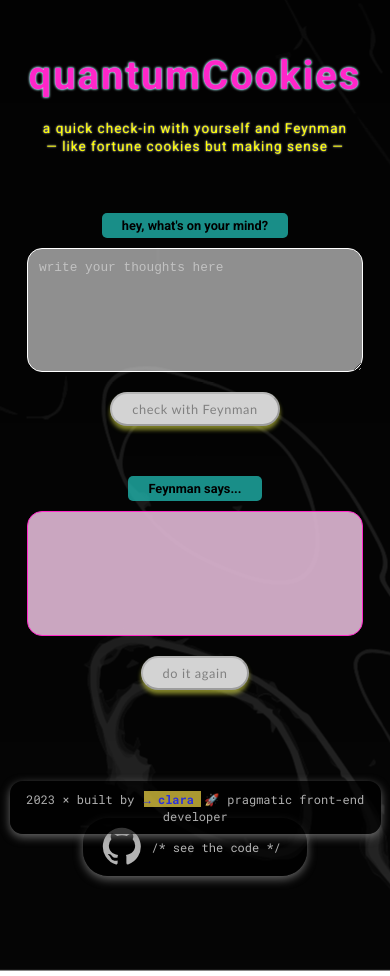
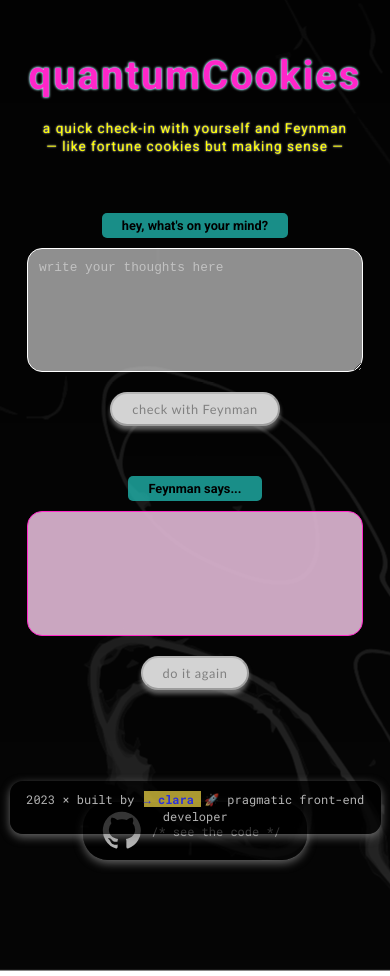
Before and after one commit to clasei/quantum-cookies, an Angular app: page / in a window 390 px wide. Built offline with nearby package versions, Linux system fonts and the light colour scheme.

Commit message:
buttons + footer style updated

```diff
--- a/src/app/components/code-link/code-link.component.scss
+++ b/src/app/components/code-link/code-link.component.scss
@@ -55,7 +55,7 @@
 @media only screen and (max-width: 600px) {
     #code-link-container {
         padding: 0.5rem;
-        margin-top: 5rem;
+        margin-top: 4rem;
         margin-bottom: 0rem;
     }
 }
--- a/src/app/components/footer/footer.component.scss
+++ b/src/app/components/footer/footer.component.scss
@@ -1,19 +1,19 @@
 
 #footer {
     font-family: 'Roboto Mono', monospace;
-    color: rgba(194, 194, 194, 0.902);
+    color: rgba(255, 255, 255, 0.7);
     font-size: 0.75rem;
     font-weight: 500;
     background-color: rgba(0, 0, 0, 0.7);
+    box-shadow: 0 3px 10px rgba(147, 147, 147, 0.7);
     padding: 10px;
     width: 95%;
     text-align: center;
     justify-content: center;
-    box-shadow: 0 3px 10px rgba(147, 147, 147, 0.7);
     box-sizing: border-box;
     border-radius: 13px;
     margin: 10px 25px;
-    margin-bottom: 10px;
+    margin-bottom: 20px;
     bottom: 0;
     position: fixed;
     display: flex;
@@ -48,5 +48,6 @@ footer span {
     #footer {
         font-size: 0.75rem;
         margin: 10px 10px;
+        margin-bottom: 10px;
     }
 }
--- a/src/app/components/quantum-cookies-display/quantum-cookies-display.component.scss
+++ b/src/app/components/quantum-cookies-display/quantum-cookies-display.component.scss
@@ -43,19 +43,20 @@ button {
     font-size: 1rem;
     letter-spacing: 1px;
     margin: 5px auto;
-    margin-bottom: 5rem;
     transition: all 0.4s ease;
     cursor: pointer;
     box-shadow: 0px 4px 4px 0px rgba(252, 255, 78, 0.5);
 
     &:hover {
         background-color: rgb(255, 38, 201);
-        color: yellow;    }
+        color: yellow;
+    }
 
     &:disabled {
         background-color: lightgray;
         color: grey;
         cursor: not-allowed;
+        box-shadow: 0px 4px 4px 0px rgba(192, 192, 192, 0.5);
     }
 }
 
--- a/src/app/components/user-input/user-input.component.scss
+++ b/src/app/components/user-input/user-input.component.scss
@@ -54,12 +54,14 @@ button {
 
     &:hover {
         background-color: rgb(255, 38, 201);
-        color: yellow;    }
+        color: yellow;
+    }
 
     &:disabled {
         background-color: lightgray;
         color: grey;
         cursor: not-allowed;
+        box-shadow: 0px 4px 4px 0px rgba(192, 192, 192, 0.5);
     }
 }
 
```
